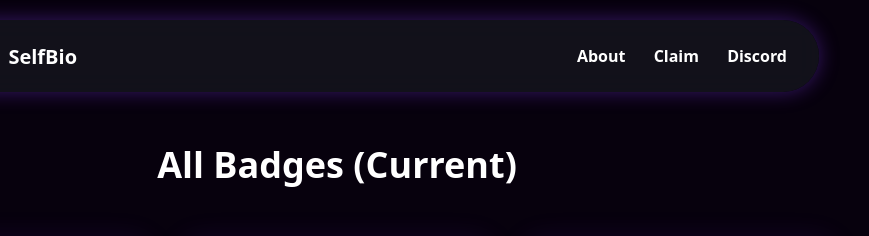
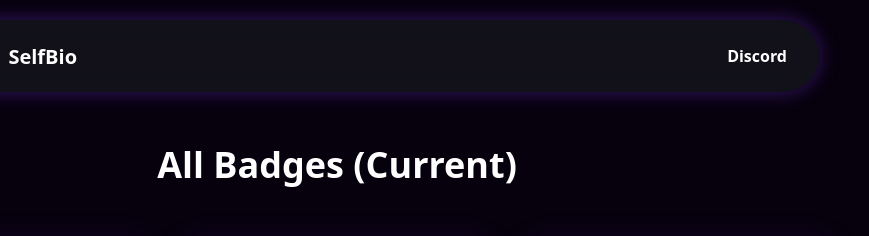
Before and after one commit to SelfBio/badges, a plain HTML site: page index.html in a window 1280 px wide. Shown: the top 236 px of the page, 303-1172 px from the left. Drawn offline with Linux system fonts and the light colour scheme; a script that the page names is missing.

Commit message:
Update index.html

```diff
--- a/index.html
+++ b/index.html
@@ -99,8 +99,6 @@
     <span>SelfBio</span>
   </div>
   <div class="nav-right">
-    <a href="#about">About</a>
-    <a href="#claim">Claim</a>
     <a href="soon" target="_blank">Discord</a>
   </div>
 </nav>
```
